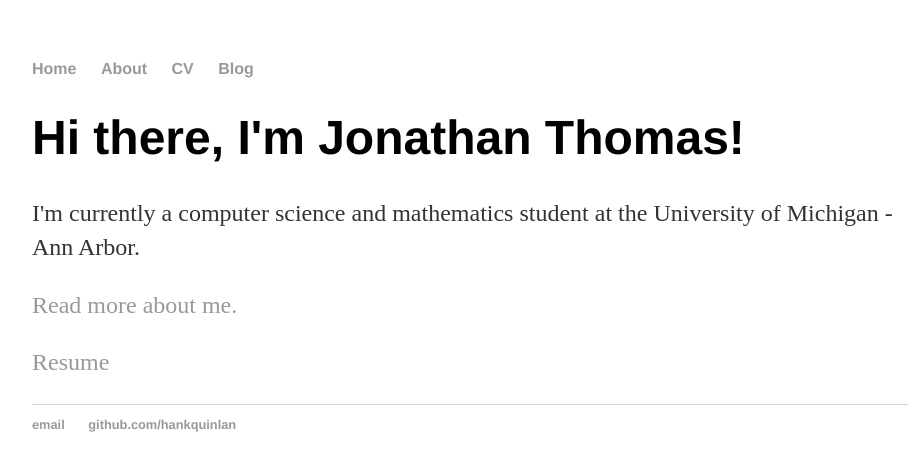
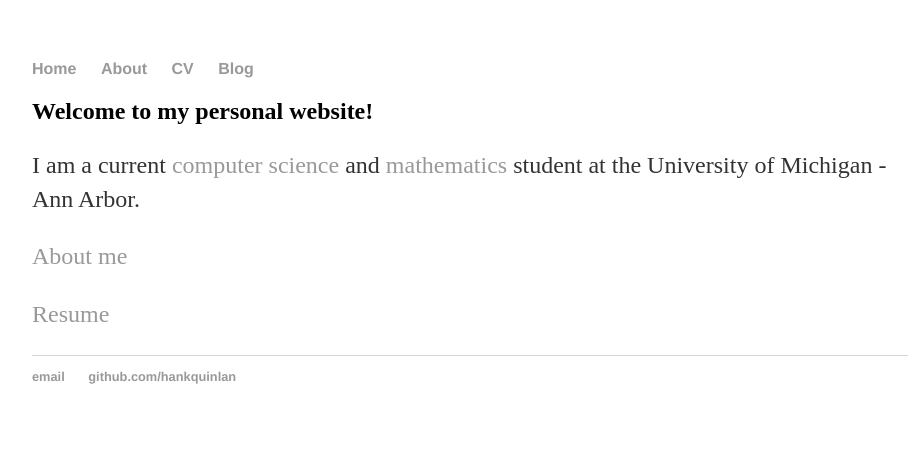
Before and after one commit to jonathoma/jonathoma.github.io, a Jekyll site: the page built from index.md, in a window 1280 px wide. Shown: the top 471 px of the page, without its empty margins (160-1068 px from the left). Built offline with Jekyll 4.4.1, drawn with Linux system fonts in a browser that asks for light colours; our own code applies the rules of GitHub Pages for plain Markdown files.

Commit message:
tried to update index.md again

```diff
--- a/index.md
+++ b/index.md
@@ -1,6 +1,7 @@
-<div class="blurb">
-	<h1>Hi there, I'm Jonathan Thomas!</h1>
-	<p>I'm currently a computer science and mathematics student at the University of Michigan - Ann Arbor.</p>
-	<p> <a href="/about">Read more about me.</a> </p>
-	<p> <a href="/resume">Resume</a> </p>
-</div>
+## Welcome to my personal website!
+
+I am a current [computer science](http://eecs.umich.edu/) and [mathematics](https://lsa.umich.edu/math) student at the University of Michigan - Ann Arbor.
+
+[About me](https://jonathoma.github.io/about)
+
+[Resume](https://jonathoma.github.io/resume)
```
